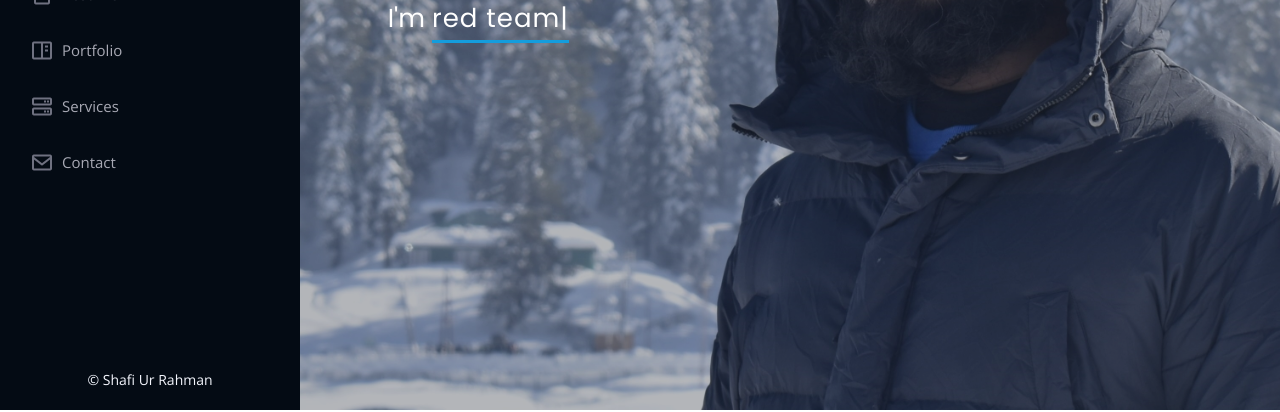
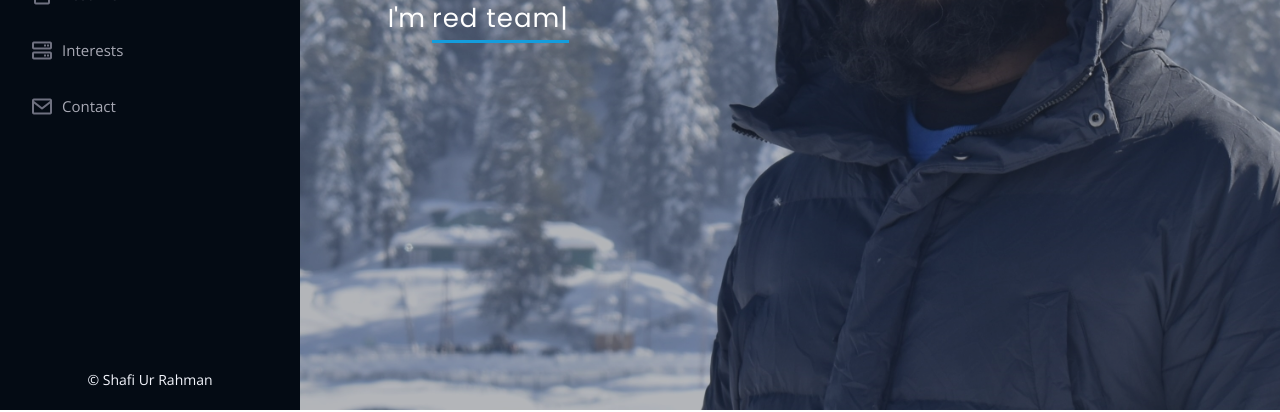
Before and after one commit to shkshafi/about, a plain HTML site: page index.html in a window 1280 px wide. Shown: the part 390-802 px from the top of the page. Drawn offline with nearby package versions, Linux system fonts and the light colour scheme.

Commit message:
interests

```diff
--- a/index.html
+++ b/index.html
@@ -58,8 +58,8 @@
           <li><a href="#hero" class="nav-link scrollto active"><i class="bx bx-home"></i> <span>Home</span></a></li>
           <li><a href="#about" class="nav-link scrollto"><i class="bx bx-user"></i> <span>About</span></a></li>
           <li><a href="#resume" class="nav-link scrollto"><i class="bx bx-file-blank"></i> <span>Resume</span></a></li>
-          <li><a href="#portfolio" class="nav-link scrollto"><i class="bx bx-book-content"></i> <span>Portfolio</span></a></li>
-          <li><a href="#services" class="nav-link scrollto"><i class="bx bx-server"></i> <span>Services</span></a></li>
+          <!-- <li><a href="#portfolio" class="nav-link scrollto"><i class="bx bx-book-content"></i> <span>Portfolio</span></a></li> -->
+          <li><a href="#services" class="nav-link scrollto"><i class="bx bx-server"></i> <span>Interests</span></a></li>
           <li><a href="#contact" class="nav-link scrollto"><i class="bx bx-envelope"></i> <span>Contact</span></a></li>
         </ul>
       </nav><!-- .nav-menu -->
```
